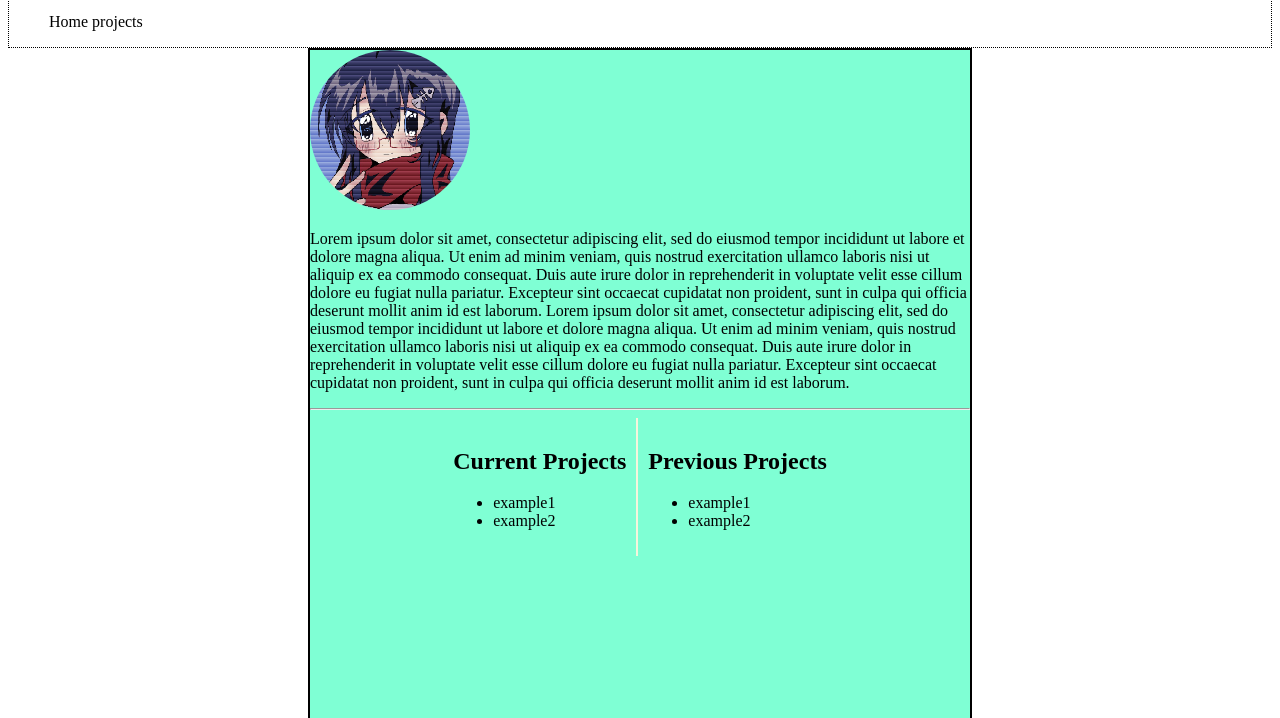
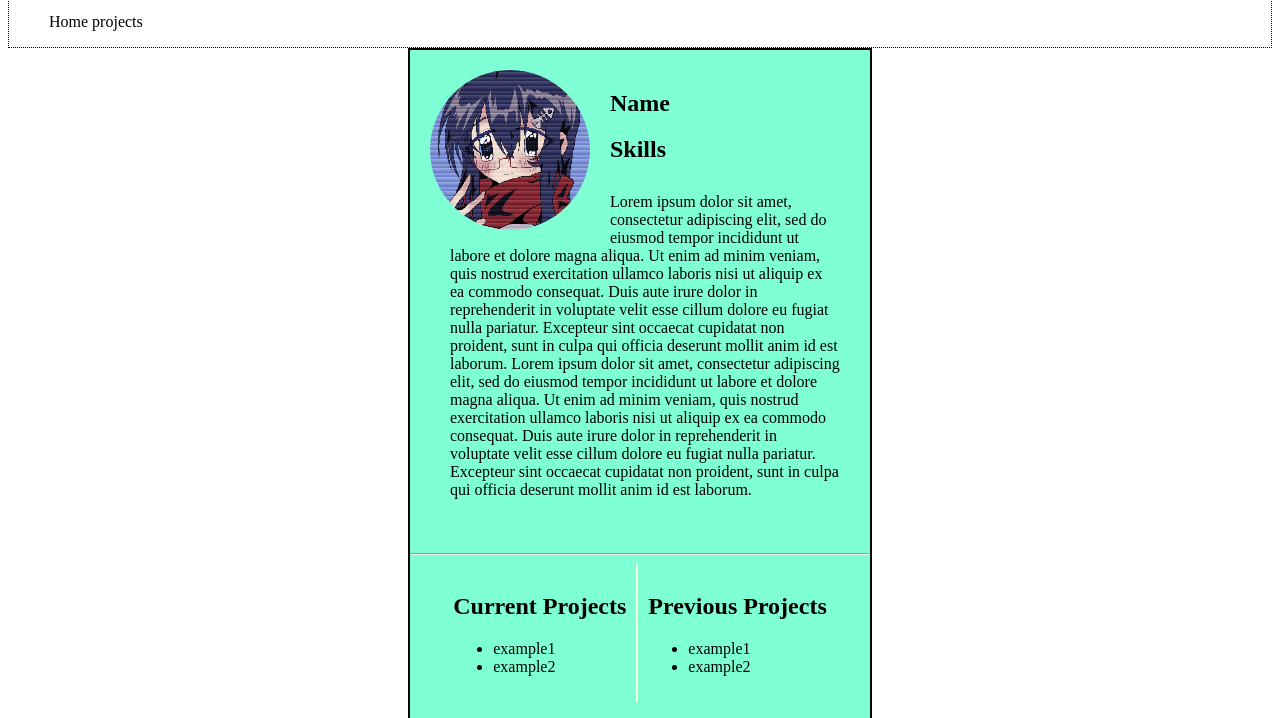
Before and after one commit to sharkba1t/sharkba1t.github.io, a plain HTML site: page index.html in a window 1280 px wide. Shown: the part 82-800 px from the top of the page. Drawn offline with Linux system fonts and the light colour scheme.

Commit message:
modify bio CSS. add @media for breakpoint

```diff
--- a/index.html
+++ b/index.html
@@ -17,6 +17,8 @@
             <section class="main">
                 <div class='bio'>
                     <img src="assets/pfp-1.jpg" class='pfp'>
+                    <h2>Name</h2>
+                    <h2>Skills</h2>
                     <p>
                         Lorem ipsum dolor sit amet, consectetur adipiscing elit, sed do eiusmod tempor incididunt ut labore et dolore magna aliqua. Ut enim ad minim veniam, quis nostrud exercitation ullamco laboris nisi ut aliquip ex ea commodo consequat. Duis aute irure dolor in reprehenderit in voluptate velit esse cillum dolore eu fugiat nulla pariatur. Excepteur sint occaecat cupidatat non proident, sunt in culpa qui officia deserunt mollit anim id est laborum.
                         Lorem ipsum dolor sit amet, consectetur adipiscing elit, sed do eiusmod tempor incididunt ut labore et dolore magna aliqua. Ut enim ad minim veniam, quis nostrud exercitation ullamco laboris nisi ut aliquip ex ea commodo consequat. Duis aute irure dolor in reprehenderit in voluptate velit esse cillum dolore eu fugiat nulla pariatur. Excepteur sint occaecat cupidatat non proident, sunt in culpa qui officia deserunt mollit anim id est laborum.
@@ -42,6 +44,6 @@
             </section>
         </body>
         <footer>
-            <p><a herf="https://github.com/egoizumu">GitHub</a><a herf="https://twitter.com/_sharkba1t_">Twitter</a></p>
+            <p><a herf="https://github.com/egoizumu">GitHub</a><a herf="https://twitter.com/_sharkba1t_">GitHub</a></p>
         </footer>
     </html>
--- a/style.css
+++ b/style.css
@@ -14,24 +14,30 @@ header ul li{
 }
 
 .main {
-    margin-left: 300px;
-    margin-right: 300px;
+    margin-left: 400px;
+    margin-right: 400px;
     background-color: aquamarine;
     border: 2px black solid;
     height: 900px;
 
 }
 
-.pfp {
-    display: inline-block;
+.pfp{
     max-width: 10em;
     border-radius: 50%;
+    float: left;
+    margin-right: 20px;
+    margin-bottom: 10px;
 }
 
-p > .bio {
-    display: inline-block;
+.bio {
+    padding: 20px;
 }
 
+.bio > p {
+    padding: 10px;
+    padding-left: 20px;;
+}
 .projects {
     display: flex;
     justify-content: center;
@@ -56,3 +62,10 @@ footer > p {
     text-align: center;
     color: white;
 }
+
+@media only screen and (max-width: 1075px){
+    .main {
+        margin-left: 300px;
+        margin-right: 300px;
+        }
+}
```
